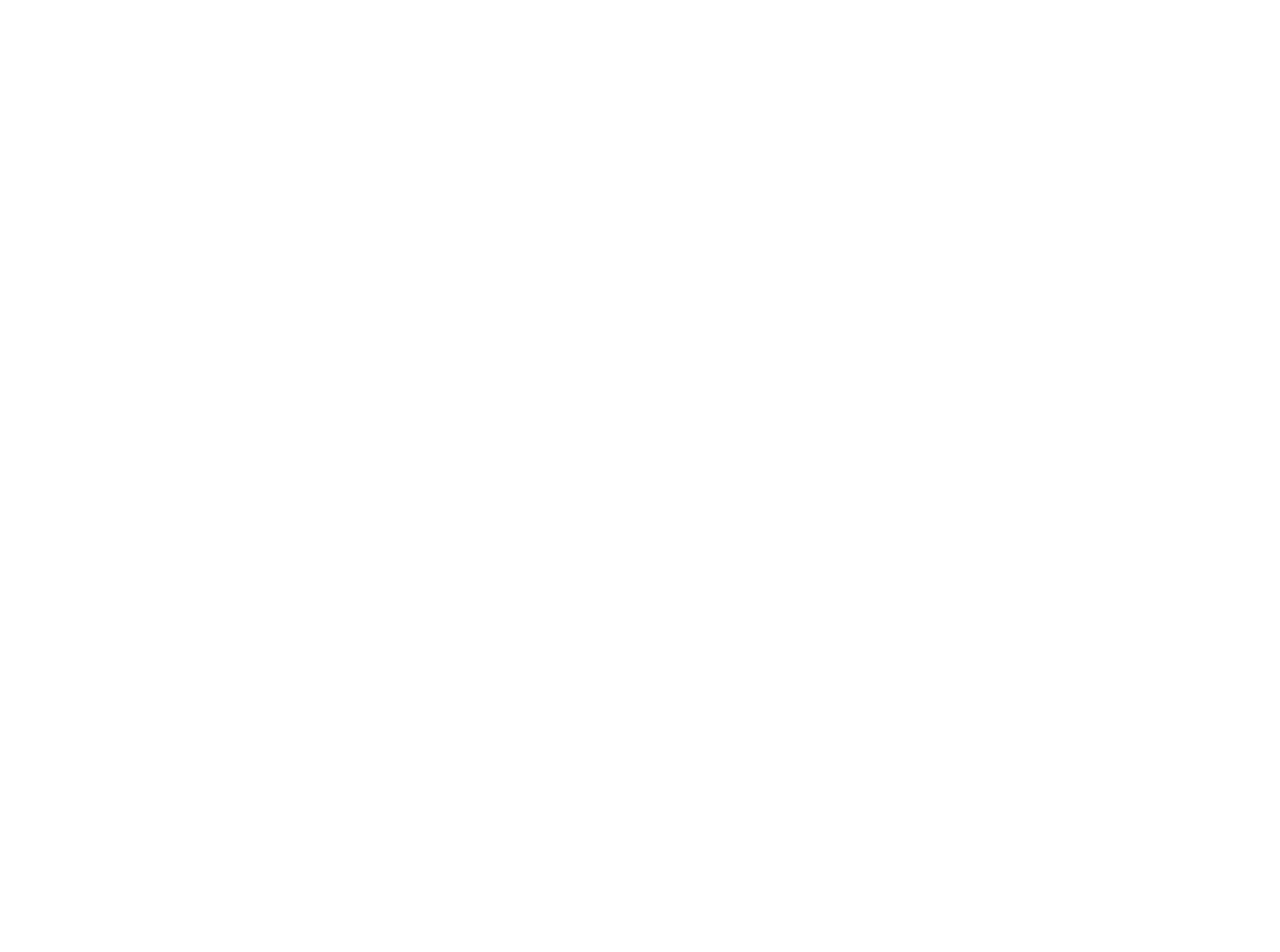
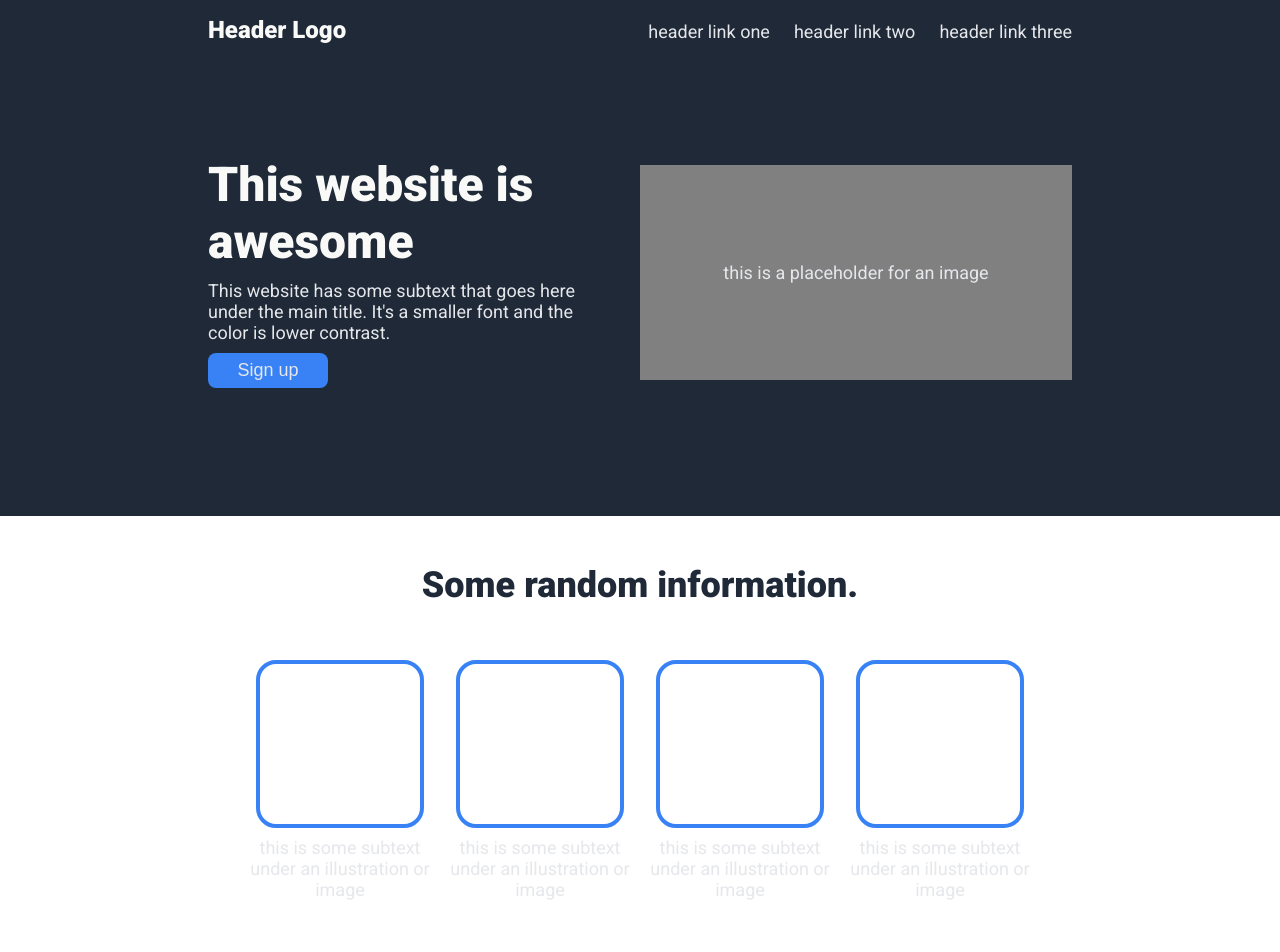
Before and after one commit to jroxborough/landing-page, a plain HTML site: page index.html in a window 1280 px wide. Shown: the top 952 px of the page. Before the commit the page ends 800 px from the top, so only its background shows below. Drawn offline with Linux system fonts and the light colour scheme.

Commit message:
Add website layout

```diff
--- a/index.html
+++ b/index.html
@@ -1,20 +1,92 @@
 <!DOCTYPE html>
 <html lang="en">
+
 <head>
     <meta charset="UTF-8">
+    <meta http-equiv="X-UA-Compatible" content="IE=edge">
     <meta name="viewport" content="width=device-width, initial-scale=1.0">
-    <title>Document</title>
+    <title>Landing Page</title>
+    <link rel="stylesheet" href="styles.css">
 </head>
+
 <body>
-    <div class="hero"></div>
+    <header>
+        <div class="nav">
+            <div class="left">
+                <p id="logo">Header Logo</p>
+            </div>
+            <div class="right">
+                <ul>
+                    <li><a href="#">header link one</a></li>
+                    <li><a href="#">header link two</a></li>
+                    <li><a href="#">header link three</a></li>
+                </ul>
+            </div>
+        </div>
 
-    <div class="information"></div>
+        <div class="welcome">
+            <div class="left">
+                <h1 class="hero">This website is awesome</h1>
+                <p class="secondary">This website has some subtext that goes here under the main title. It's a smaller
+                    font and the
+                    color is lower contrast.</p>
+                <button class="secondary">Sign up</button>
+            </div>
+            <div class="right">
+                <div class="image">
+                    <p class="secondary">this is a placeholder for an image</p>
+                </div>
+            </div>
+        </div>
+    </header>
 
-    <div class="quote"></div>
+    <main>
+        <h2>Some random information.</h2>
+        <div class="card-container secondary">
+            <div class="card">
+                <div class="square"></div>
+                <p>this is some subtext under an illustration or image</p>
+            </div>
 
-    <div class="action"></div>
+            <div class="card">
+                <div class="square"></div>
+                <p>this is some subtext under an illustration or image</p>
+            </div>
 
-    <div class="footer"></div>
+            <div class="card">
+                <div class="square"></div>
+                <p>this is some subtext under an illustration or image</p>
+            </div>
 
+            <div class="card">
+                <div class="square"></div>
+                <p>this is some subtext under an illustration or image</p>
+            </div>
+        </div>
+    </main>
+
+    <div class="quote">
+        <em>This is an inspiring quote, or a testimonial from a customer.
+            Maybe it's just filling up space, or maybe people will actually read it. Who knows? All I know is that it
+            looks nice.</em>
+        <p>- Thor, God of Thunder</p>
+    </div>
+
+    <div class="sign-up">
+        <div class="container">
+            <div class="left">
+                <strong>Call to action! It's time!</strong>
+                <p class="secondary">Sign up for our product by clicking that button right over there!</p>
+            </div>
+            <div class="right">
+                <button class="secondary">Sign up</button>
+            </div>
+        </div>
+    </div>
+
+    <footer>
+        Copyright &copy; The Odin Project 2021
+    </footer>
 </body>
+
 </html>
--- a/styles.css
+++ b/styles.css
@@ -1,15 +1,185 @@
-div {
-    padding: 30px;
+@import url('https://fonts.googleapis.com/css2?family=Roboto:wght@300;400;500;700;900&display=swap');
+
+* {
+    margin: 0;
+    padding: 0;
+}
+
+body {
+    font-family: 'Roboto', sans-serif;
+}
+
+/* HEADER */
+header {
+    background-color: #1f2937;
+    padding: 1em 13em;
+}
+
+/* NAVIGATION */
+#logo {
+    font-size: 24px;
+    font-weight: 900;
+    color: #F9FAF8;
+}
+
+.nav {
+    display: flex;
+    justify-content: space-between;
+    align-items: baseline;
+}
+
+.nav ul {
+    list-style-type: none;
+    display: flex;
+    gap: 1.5em;
+}
+
+.secondary,
+a:link {
+    font-size: 18px;
+    color: #E5E7EB;
+    text-decoration: none;
+}
+
+/* WELCOME */
+.welcome {
+    padding: 7em 0;
+    display: flex;
+    justify-content: center;
+    align-items: center;
+    gap: 2em;
+}
+
+.welcome .left {
+    display: flex;
+    flex-direction: column;
+    gap: 10px;
+}
+
+.welcome .right {
+    flex-shrink: 0;
+    width: 50%;
+}
+
+.hero {
+    color: #F9FAF8;
+    font-weight: 900;
+    font-size: 48px;
+}
+
+button {
+    padding: 7px 1em;
+    width: 120px;
+    background-color: #3882F6;
+    border-radius: 8px;
+}
+
+.welcome button {
+    border: none;
+}
+
+.image {
+    background-color: gray;
+    display: flex;
+    align-items: center;
+    justify-content: center;
+    height: 215px;
+}
+
+/* CARD SECTION */
+main {
+    display: flex;
+    flex-direction: column;
+    align-items: center;
+    padding: 0 13em;
+    margin-top: 3em;
+}
+
+main h2 {
+    font-size: 36px;
+    font-weight: 900;
+    color: #1f2937;
+}
+
+.card-container {
+    display: flex;
+    justify-content: center;
+    align-items: center;
+    flex-wrap: wrap;
+    margin: 3em 0 6em 0;
+}
+
+.card {
     text-align: center;
-    margin-bottom: 10px;
-    color: #000000;
-  }
+    max-width: 200px;
+    display: flex;
+    flex-direction: column;
+    align-items: center;
+    gap: .5em;
+}
 
-.hero,
-.footer {
-    background-color: #1F2937;
-  }
+.square {
+    border: 4px solid #3882F6;
+    border-radius: 20px;
+    width: 160px;
+    height: 160px;
+}
 
+/* QUOTE */
 .quote {
-    background-color: #E5E7Eb;
+    display: flex;
+    flex-direction: column;
+    justify-content: center;
+    background-color: #E5E7EB;
+    padding: 7em 13em;
 }
+
+.quote p {
+    align-self: flex-end;
+    font-weight: bolder;
+    font-size: 24px;
+    color: #1f2937;
+}
+
+.quote em {
+    font-size: 36px;
+    font-weight: 100;
+    color: #1f2937;
+}
+
+/* SIGN UP */
+.sign-up {
+    display: flex;
+    justify-content: center;
+    align-items: center;
+    padding: 5em 13em;
+}
+
+.container {
+    display: flex;
+    justify-content: space-around;
+    align-items: center;
+    background-color: #3882F6;
+    padding: 3em;
+    width: 100%;
+    border-radius: 10px;
+}
+
+.container button {
+    border: 2px solid #FFF;
+}
+
+strong {
+    font-size: 24px;
+    color: #FFF;
+}
+
+/* FOOTER */
+footer {
+    background-color: #1f2937;
+    color: #FFF;
+    display: flex;
+    justify-content: center;
+    align-items: center;
+    padding: 2em 0;
+}
```
